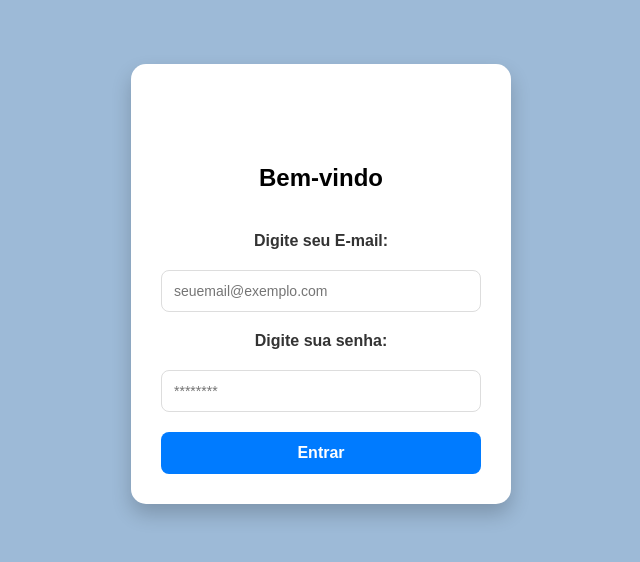
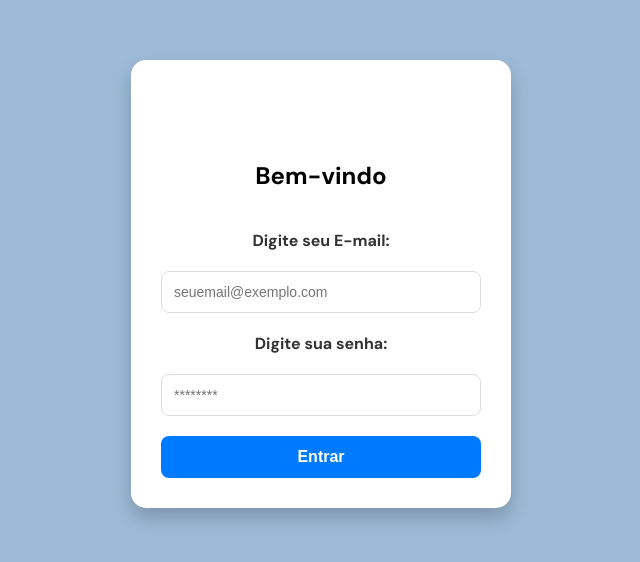
Before and after one commit to Arthu085/PetSync, a React (Vite) app: page / in a window 1280 px wide. Shown: the part 116-678 px from the top of the page, without its empty margins (319-959 px from the left). Built offline with nearby package versions, Linux system fonts and the light colour scheme.

Commit message:
Update index.css

```diff
--- a/src/index.css
+++ b/src/index.css
@@ -1,7 +1,9 @@
+@import url("https://fonts.googleapis.com/css2?family=DM+Sans:ital,opsz,wght@0,9..40,100..1000;1,9..40,100..1000&display=swap");
+
 body.login-page {
 	background-color: #9dbad7;
 	margin: 0;
-    font-family: Arial, sans-serif;
+	font-family: "DM Sans", Inter, system-ui, Avenir, Helvetica, Arial, sans-serif;
 	display: flex;
 	justify-content: center;
 	align-items: center;
@@ -11,11 +13,11 @@
 body.dashboard-page {
 	background-color: #9dbad7;
 	margin: 0;
-    font-family: Arial, sans-serif;
+	font-family: "DM Sans", Inter, system-ui, Avenir, Helvetica, Arial, sans-serif;
 }
 
 body.cliente-page {
 	margin: 0;
 	background-color: #9dbad7;
-    font-family: Arial, sans-serif;
+	font-family: "DM Sans", Inter, system-ui, Avenir, Helvetica, Arial, sans-serif;
 }
```
Lines whose indentation alone changed are shown as unchanged.
